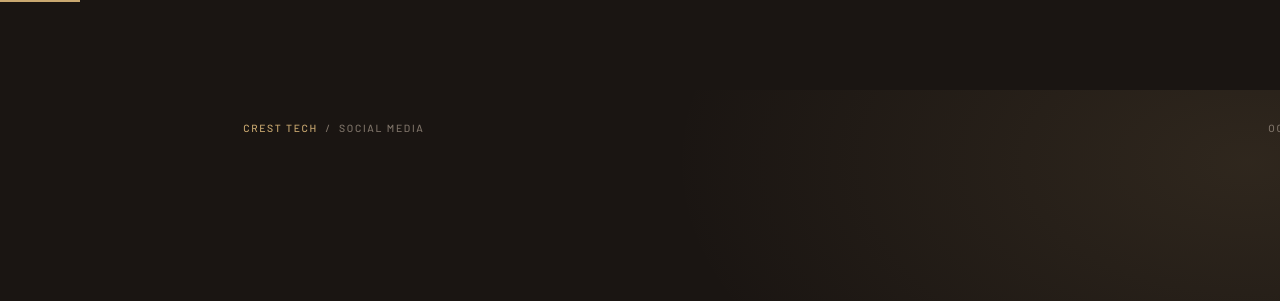
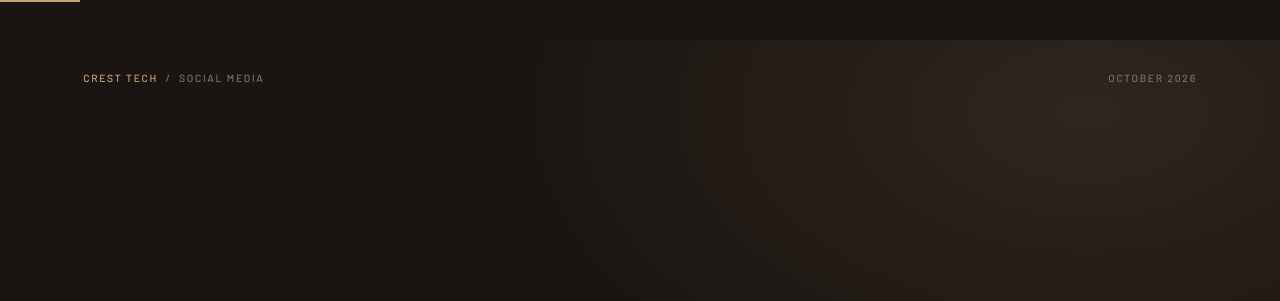
Before and after one commit to hemantcts/bliss-social-direction, a plain HTML site: page index.html in a window 1280 px wide. Shown: the top 301 px of the page. Drawn offline with Linux system fonts and the light colour scheme.

Commit message:
Stage centred by margins so small windows never cut the slide
Co-Authored-By: Claude Fable 5.1 <noreply@anthropic.com>

```diff
--- a/index.html
+++ b/index.html
@@ -35,8 +35,8 @@ button{font:inherit;color:inherit;background:none;border:0;cursor:pointer}
 :focus-visible{outline:1.5px solid var(--brass);outline-offset:4px}
 
 /* viewport + stage */
-#viewport{position:fixed;inset:0;display:grid;place-items:center}
-#stage{width:1600px;height:900px;position:relative;transform-origin:center center;flex:none}
+#viewport{position:fixed;inset:0;overflow:hidden}
+#stage{width:1600px;height:900px;position:absolute;left:50%;top:50%;margin:-450px 0 0 -800px;transform-origin:center center} /* centred by margins, then scaled: a grid track wider than the window would start at the left edge and cut the right/bottom */
 .slide{position:absolute;inset:0;padding:84px 104px;display:flex;flex-direction:column;
   opacity:0;visibility:hidden;transition:opacity .7s ease,visibility 0s linear .7s;background:var(--ground)}
 .slide.on{opacity:1;visibility:visible;transition:opacity .7s ease}
```
